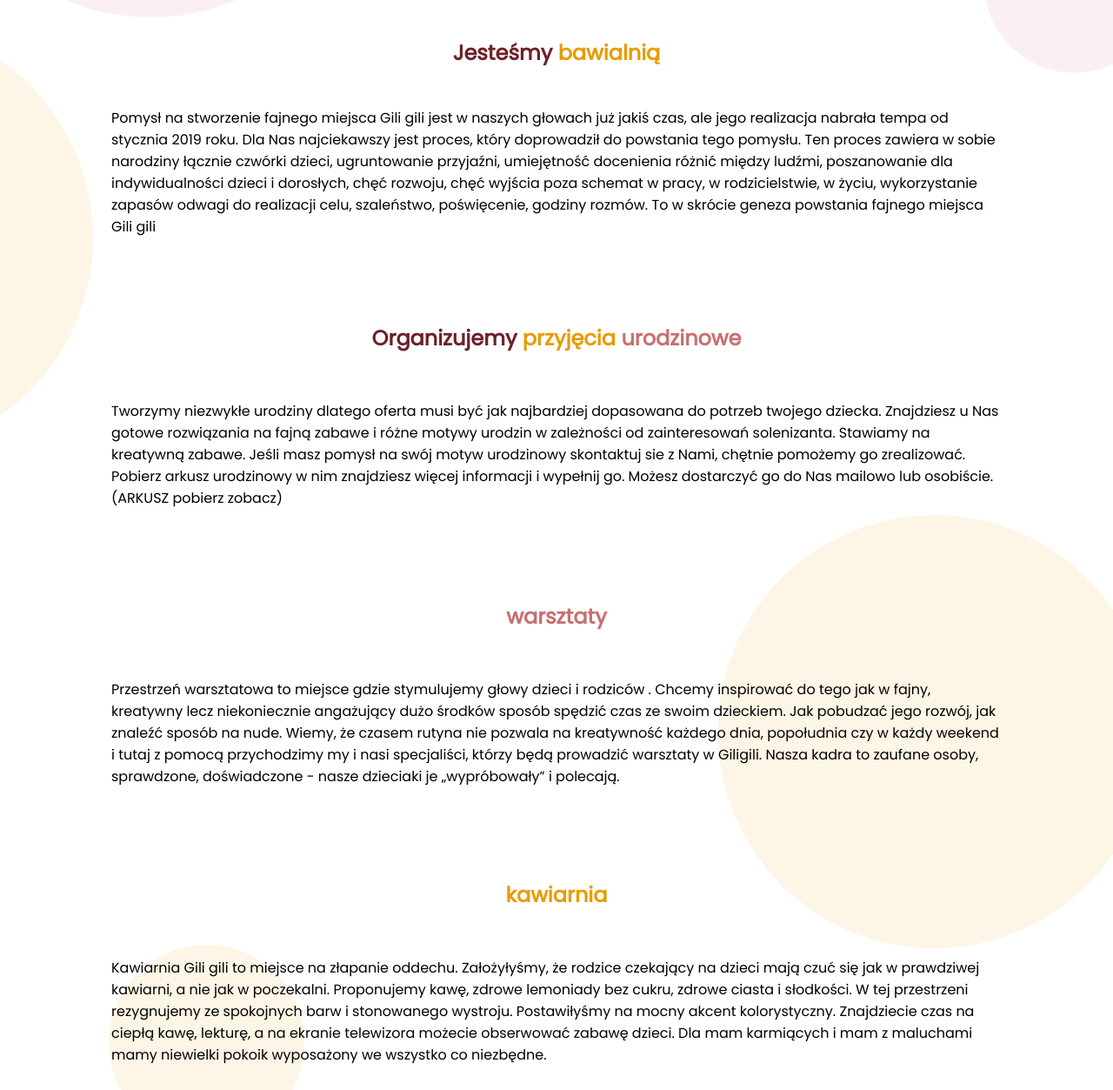
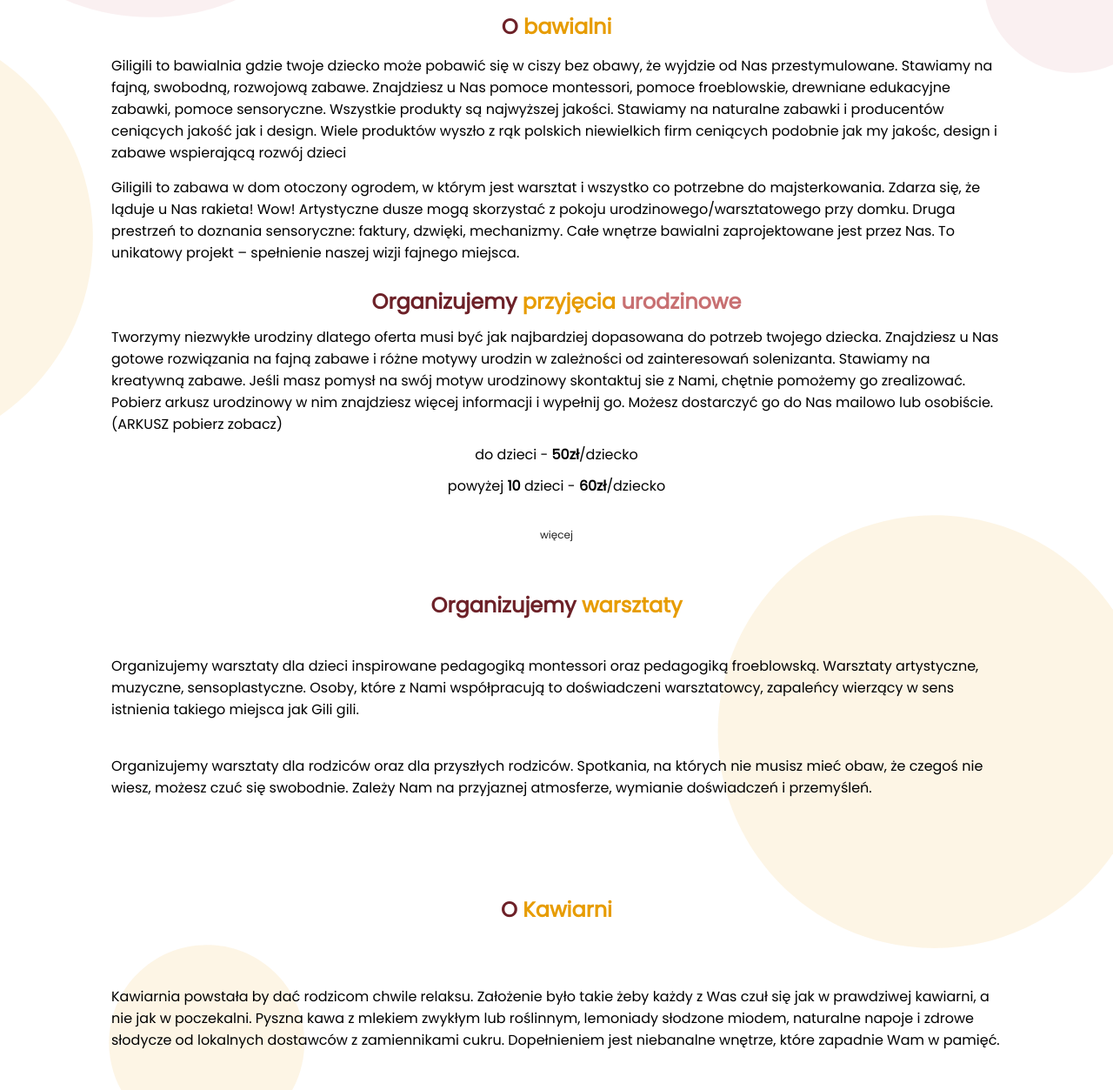
Before and after one commit to michalwieja/gili_final, a plain HTML site: page index.html in a window 1280 px wide. Shown: the part 802-2055 px from the top of the page at 87% size. Drawn offline with Linux system fonts and the light colour scheme.

Commit message:
short desc

```diff
--- a/index.html
+++ b/index.html
@@ -76,55 +76,26 @@
     </div>
     <section id="about">
         <h2>
-            <span class="red"> Jesteśmy</span>
-            <span class="mustard">bawialnią</span>
+            <span class="red"> O</span>
+            <span class="mustard">bawialni</span>
         </h2>
-        <input type="checkbox" class="read-more-state" id="aboutState" />
 
         <p>
-            Pomysł na stworzenie fajnego miejsca Gili gili jest w naszych głowach
-            już jakiś czas, ale jego realizacja nabrała tempa od stycznia 2019 roku.
-            Dla Nas najciekawszy jest proces, który doprowadził do powstania tego
-            pomysłu. Ten proces zawiera w sobie narodziny łącznie czwórki dzieci,
-            ugruntowanie przyjaźni, umiejętność docenienia różnić między ludźmi,
-            poszanowanie dla indywidualności dzieci i dorosłych, chęć rozwoju, chęć
-            wyjścia poza schemat w pracy, w rodzicielstwie, w życiu, wykorzystanie
-            zapasów odwagi do realizacji celu, szaleństwo, poświęcenie, godziny
-            rozmów. To w skrócie geneza powstania fajnego miejsca Gili gili
+            Giligili to bawialnia gdzie twoje dziecko może pobawić się w ciszy bez obawy, że wyjdzie od Nas
+przestymulowane.
+Stawiamy na fajną, swobodną, rozwojową zabawe. Znajdziesz u Nas pomoce montessori, pomoce
+froeblowskie, drewniane edukacyjne zabawki, pomoce sensoryczne. Wszystkie produkty są najwyższej
+jakości. Stawiamy na naturalne zabawki i producentów ceniących jakość jak i design. Wiele produktów
+wyszło z rąk polskich niewielkich firm ceniących podobnie jak my jakośc, design i zabawe wspierającą
+rozwój dzieci
         </p>
-        <!-- <p class="read-more">
-        Główne założenie to stworzenie miejsca do zabawy bez nadmiernej ilości
-        bodźców: kolorów i dźwięków. Przestrzeni uporządkowanej, pobudzającej
-        wyobraźnie, przemycającej dobry design. Pedagogika Montessori i
-        pedagogika Froebla były dla Nas inspiracją do wyboru zabawek i
-        materiałów. Giligili bawialnia to zabawa w dom, w której znajdziecie
-        kuchnie, stół, kominek, miejsce do czytania książek, warsztat z
-        narzędziami i zabawkami, ogród z drzewami i trawą, w którym
-        niespodziewanie ląduje rakieta, a dzieciaki mogą sprawdzić co jest w
-        środku. Strefa sensoryczna: makarony, wiatraki, zapachy, panele
-        sensoryczne. To wynik inspiracji terapią integracji sensorycznej. Całość
-        uzupełnia niewielki pokój urodzinowy/warsztatowy/pracownia artysty.
-        Giligili to wnętrze w całości wymyślone, zaprojektowane i wykonane na
-        nasze zamówienie w zgodzie z naszym pomysłem. Stawiamy na design i mądrą
-        zabawę.
-      </p>
-      <p class="read-more">
-        a teraz coś dla dzieciaków (poczytaj mi mamo /tato) kawiarnia – tutaj
-        możesz się napić pysznej lemoniady i zjeść zdrowe ciacho, a później
-        lecieć zwiedzać bawialnie i zostawić rodziców na pysznej kawie (psst
-        rodzice macie chwilkę dla siebie) Czy te kamienie są ciężkie? Sprawdź
-        proszę. Szzzzz szzzz zobacz co potrafi wiatr. Pokonaj makaronowy
-        labirynt, krok, krok udało się, o! Widzisz drzewa? Czy twój nos coś
-        wyczuwa? Puk puk , dzień dobry tu domek Giligili. Może coś ugotujemy,
-        mniam, o ktoś zaparkował auto przed domem brrrrum,a co to?! Sprawdź
-        koniecznie co wylądowało w ogrodzie, a i nie zapomnij podlać trawnika,
-        dziękujemy O zobacz, pokój urodzinowy - tutaj możesz pomyśleć swoje
-        największe naj naj największe marzenie i zdmuchnąć świeczkę na
-        urodzinowym torcie. Ten pokój zamienia się też w pokój artysty - może
-        stworzysz coś z Nami. O mam świetny pomysł co ty na to żeby urządzić
-        wielkie brudzenie? O tak my też to lubimy.
-      </p>
-      <label for="aboutState" class="read-more-trigger"></label> -->
+        <p>
+            Giligili to zabawa w dom otoczony ogrodem, w którym jest warsztat i wszystko co potrzebne do
+            majsterkowania. Zdarza się, że ląduje u Nas rakieta! Wow! Artystyczne dusze mogą skorzystać z pokoju
+            urodzinowego/warsztatowego przy domku. Druga prestrzeń to doznania sensoryczne: faktury, dzwięki,
+            mechanizmy. Całe wnętrze bawialni zaprojektowane jest przez Nas. To unikatowy projekt – spełnienie
+            naszej wizji fajnego miejsca.
+        </p>
     </section>
     <section id="birthday">
         <h2>
@@ -144,87 +115,84 @@
             informacji i wypełnij go. Możesz dostarczyć go do Nas mailowo lub
             osobiście. (ARKUSZ pobierz zobacz)
         </p>
+        <p>do  dzieci - <b>50zł</b>/dziecko</p>
+        <p>powyżej <b>10</b> dzieci -  <b>60zł</b>/dziecko</p>
 
-        <!-- <p class="read-more">
-        powyżej 10 dzieci / 50 zł osoba do 10 dzieci / 60 zł osoba - opieka
-        animatora - 1,5 h mądrej animacji ( plastyczna, warsztatowa) - 1 h
-        luźnej zabawy - zaproszenia - wynajem przystrojenie sali urodzinowej -
+        <p class="read-more">
+
+        - opieka
+        animatora - 1,5 h mądrej animacji ( plastyczna, warsztatowa)
+        <br>- 1 h
+        luźnej zabawy - zaproszenia - wynajem przystrojenie sali urodzinowej
+        <br>-
         poczęstunek dla dzieci ( woda, lemoniada lub sok, owoce sezonowe, zdrowe
         przekąski) dodatkowo do wyceny na życzenie zamawiającego deserki w
         słoiczkach, zdrowe ciasteczka lub muffiny tort urodzinowy dla
-        solenizanta i małych gości ciasto dla rodziców dodatkowe atrakcje -
-        malowanie buziek 100 zł - profesjonalna sesja reportażowa z urodzin 250
-        zł (zdjecia w wersji elektornicznej) - przystojenie sali według
-        indywidualnego projektu ( wycena po omówieniu motywu)
+        solenizanta i małych gości ciasto dla rodziców dodatkowe atrakcje
+        <br>-
+        malowanie buziek 100 zł
+        <br>- profesjonalna sesja reportażowa z urodzin 250
+        zł (zdjęcia w wersji elektornicznej)
+        <br>- przystojenie sali według
+        indywidualnego projektu (wycena po omówieniu motywu)
       </p>
 
-      <p class="read-more">
-        motywy urodzin kosmos: Ruszamy na podbój kosmosu w naszej zbudowanej
-        wspólnie fajniej rakiecie. Pooglądamy gwiazdy i postaramy się złapać
-        jedną dla siebie. indianie: Przeniesiemy się do fajnej wioski
+       <p class="read-more">
+        Motywy urodzin:
+        <br><b>kosmos</b>: Ruszamy na podbój kosmosu w naszej zbudowanej
+        wspólnie fajnej rakiecie. Pooglądamy gwiazdy i postaramy się złapać
+        jedną dla siebie.
+        <br><B>indianie</B>: Przeniesiemy się do fajnej wioski
         indiańskiej. Każdy stworzy swój piuropusz i wymyśli swoje nowe fajne
         imie. Wzniesiemy okrzyki indiańskie za fajną zabawe i solenizatnta.
-        artysta: Użyjemy wyobraźni i stworzymy fajne arcydzieła. W ruch pójdą
-        pędzle, płótna i sztalugi. dzikie zwierzeta: poznamy świat dzikich
+        <br>
+        <B>artysta</B>: Użyjemy wyobraźni i stworzymy fajne arcydzieła. W ruch pójdą
+        pędzle, płótna i sztalugi.
+        <br><B>dzikie zwierzeta</B>: poznamy świat dzikich
         zwierząt, zamienimy się w tygrysa, łosia i słonia. stworzymy fajne
         maski. spróbujemy zachowywać się tak jak one mrauuu roarrr sss jak
-        najbardziej do potrzeb twojego dziecka. Znajdziesz u Nas gotowe
+        najbardziej do potrzeb twojego dziecka.<br>
+        Znajdziesz u Nas gotowe
         rozwiązania na fajną zabawe, ale też różne motywy urodzin w zależności
         od zainteresowań solenizanta. Stawiamy na kreatywną zabawe. Jeśli masz
-        pomysł na swój motyw urodzinowy skontaktuj sie z Nami, chętnie pomożemy
-        zrealizować twoje marzenie. Wiecej informacji na temat urodzin i
-        formularz urodiznowy znajdzieśz poniżej znajdziesz tu (pobierz)
-      </p>
-      <label for="birthdayState" class="read-more-trigger"></label> -->
+        pomysł na swój motyw urodzinowy <a href="#contact">skontaktuj sie z Nami</a>, chętnie pomożemy
+        zrealizować twoje marzenie.  </p
+>
+      <label for="birthdayState" class="read-more-trigger"></label>
     </section>
 
 
     <section id="activities">
-        <h2><span class="pink">warsztaty</span> </h2>
+        <h2>
+            <span class="red">Organizujemy</span>
+           <span class="mustard">warsztaty</span> </h2>
         <input type="checkbox" class="read-more-state" id="activitiesState" />
-        <p> Przestrzeń warsztatowa to miejsce gdzie stymulujemy głowy dzieci i rodziców .
-            Chcemy inspirować do tego jak w fajny, kreatywny lecz niekoniecznie angażujący dużo środków
-            sposób
-            spędzić czas ze swoim dzieckiem. Jak pobudzać jego rozwój, jak znaleźć sposób na nude. Wiemy, że
-            czasem
-            rutyna nie pozwala na kreatywność każdego dnia, popołudnia czy w każdy weekend i tutaj z pomocą
-            przychodzimy my i nasi specjaliści, którzy będą prowadzić warsztaty w Giligili. Nasza kadra to
-            zaufane
-            osoby, sprawdzone, doświadczone - nasze dzieciaki je „wypróbowały” i polecają.</p>
+        <p> Organizujemy warsztaty dla dzieci inspirowane pedagogiką montessori oraz pedagogiką froeblowską.
+            Warsztaty artystyczne, muzyczne, sensoplastyczne. Osoby, które z Nami współpracują to doświadczeni
+            warsztatowcy, zapaleńcy wierzący w sens istnienia takiego miejsca jak Gili gili.</p>
+            <p>Organizujemy warsztaty dla rodziców oraz dla przyszłych rodziców. Spotkania, na których nie musisz
+                mieć obaw, że czegoś nie wiesz, możesz czuć się swobodnie. Zależy Nam na przyjaznej atmosferze,
+                wymianie doświadczeń i przemyśleń.
 
-        <!-- <p class="read-more"> Warsztaty dla rodziców, spotkania rodziców to ten element, którego brakowało
-                        nam w naszym
-                        otoczeniu.
-                        Mamy potrzebę tworzenia spotkań, na które nikt nie będzie miał obawy przyjść ze względu na brak
-                        wiedzy w
-                        danym temacie. Chcemy czerpać energię i wiedzę od specjalistów, ale nie chcemy tworzyć
-                        zamkniętego
-                        środowiska znawców tematu. Po prostu chcemy się uczyć, dzielić doświadczeniem, przyznawać do
-                        błedów,
-                        opowiadać swoje historie, słuchać waszych doświadczeń, wymieniać się wiedzą. To ma być
-                        przestrzeń
-                        dla
-                        nas rodziców bez oceniania wartościowania - miejsce do złapania oddechu.</p>
-                </div>
-                <label for="activitiesState" class="read-more-trigger"></label> -->
+            </p>
+
     </section>
 
     <section id="cafe">
-        <h2><span class="mustard">kawiarnia</span> </h2>
+        <h2>
+            <span class="red">O</span>
+           <span class="mustard">Kawiarni</span> </h2>
 
-        <p> Kawiarnia Gili gili to miejsce na złapanie oddechu. Założyłyśmy, że rodzice czekający na dzieci mają
-            czuć się jak w prawdziwej kawiarni, a nie jak w poczekalni. Proponujemy kawę, zdrowe lemoniady bez
-            cukru, zdrowe ciasta i słodkości. W tej przestrzeni rezygnujemy ze spokojnych barw i stonowanego
-            wystroju. Postawiłyśmy na mocny akcent kolorystyczny. Znajdziecie czas na ciepłą kawę, lekturę, a na
-            ekranie telewizora możecie obserwować zabawę dzieci. Dla mam karmiących i mam z maluchami mamy
-            niewielki
-            pokoik wyposażony we wszystko co niezbędne.</p>
+        <p> Kawiarnia powstała by dać rodzicom chwile relaksu. Założenie było takie żeby każdy z Was czuł się jak
+            w prawdziwej kawiarni, a nie jak w poczekalni. Pyszna kawa z mlekiem zwykłym lub roślinnym,
+            lemoniady słodzone miodem, naturalne napoje i zdrowe słodycze od lokalnych dostawców z
+            zamiennikami cukru. Dopełnieniem jest niebanalne wnętrze, które zapadnie Wam w pamięć.</p>
 
 
     </section>
 
     <section id="contact">
-        <h2> <span class="pink">Kontakt</span> </h2>
+        <h2> <span class="red">Kontakt</span> </h2>
 
         <div class="content">
             <div class="map">
--- a/style.scss
+++ b/style.scss
@@ -22,16 +22,20 @@ body {
   background-size: cover;
   z-index: -1;
 }
+
 h2 {
   font-size: 24px;
+
   @media (max-width: $breakSmall) {
     font-size: 18px;
     text-align: center;
     margin-top: 20px;
   }
 }
+
 p {
   font-size: 16px;
+
   @media (max-width: $breakSmall) {
     font-size: 14px;
     text-align: justify;
@@ -304,6 +308,7 @@ section {
   display: flex;
   justify-content: space-around;
   align-items: center;
+
   // height: 60px;
   .copy {
     @media (max-width: $breakSmall) {
@@ -318,6 +323,7 @@ section {
     }
   }
 }
+
 .fas,
 .far {
   margin: 10px;
@@ -402,24 +408,24 @@ path:nth-of-type(8) {
   transition: 0.25s ease;
 }
 
-.read-more-state:checked ~ .read-more {
+.read-more-state:checked~.read-more {
   opacity: 1;
   font-size: inherit;
   max-height: 999em;
 }
 
-.read-more-state ~ .read-more-trigger:before {
+.read-more-state~.read-more-trigger:before {
   content: "więcej";
 }
 
-.read-more-state:checked ~ .read-more-trigger:before {
+.read-more-state:checked~.read-more-trigger:before {
   content: "mniej";
 }
 
 .read-more-trigger {
   cursor: pointer;
   color: #222;
-  font-size: 20px;
+  font-size: 12px;
   line-height: 2;
   z-index: 3;
 }
```
Also changed, not shown: img/playhous2e.jpg (added), img/playhouse.jpg, style.css, 1 other file.
